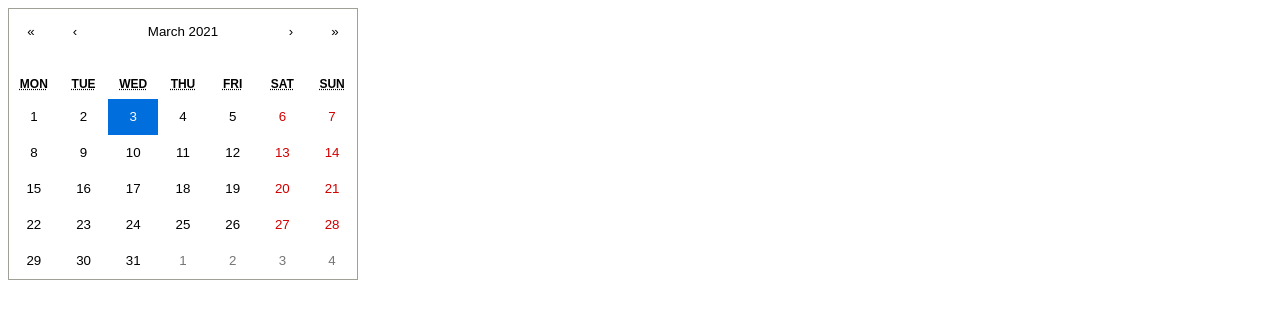
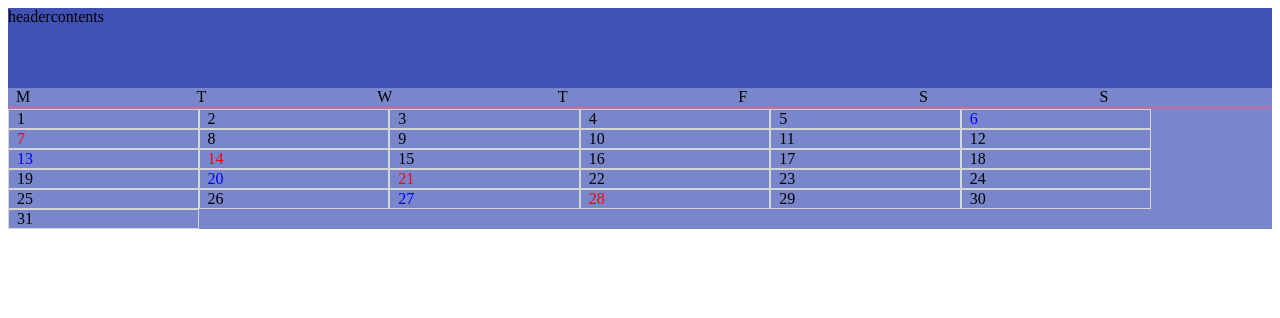
Before and after one commit to schedule-sharing/schedule-sharing-frontend, a Next.js app: page /calendar/calendar/Calendar in a window 1280 px wide. Shown: the top 318 px of the page. Built offline with nearby package versions, Linux system fonts and the light colour scheme.

Commit message:
feat: Calendar UI(1)

```diff
--- a/src/components/sidebar/sideMenuBarStyle.ts
+++ b/src/components/sidebar/sideMenuBarStyle.ts
@@ -1,6 +1,6 @@
 import { makeStyles, Theme } from "@material-ui/core";
 
-const drawerWidth = 240;
+const drawerWidth = 180;
 
 export default makeStyles((theme: Theme) => ({
   root: {
@@ -13,7 +13,6 @@ export default makeStyles((theme: Theme) => ({
   },
   content: {
     flexGrow: 1,
-    padding: theme.spacing(3),
     height: "100%"
   },
   appBar: {
--- a/src/index.css
+++ b/src/index.css
@@ -12,7 +12,7 @@ body {
   display: flex;
   flex-direction: column;
   height: 100%;
-}
+  }
 
 code {
   font-family: source-code-pro, Menlo, Monaco, Consolas, 'Courier New',
@@ -25,3 +25,9 @@ a:link{
 #root {
   flex: 1;
 }
+*{
+  box-sizing: border-box;
+}
+.App{
+  height: 100%;
+}
--- a/src/pages/calendar/calendar/Calendar.tsx
+++ b/src/pages/calendar/calendar/Calendar.tsx
@@ -1,9 +1,153 @@
-import React from "react";
-import ReactCalendar from "react-calendar";
-import "react-calendar/dist/Calendar.css";
+import React, { useState } from "react";
+import { makeStyles, Theme } from "@material-ui/core";
+import clsx from "clsx";
 
-const Calendar = () => (
-  <ReactCalendar value={new Date()} onChange={(v) => alert(v.toString())} />
-);
+const useStyles = makeStyles((theme: Theme) => ({
+  root: {
+    backgroundColor: theme.palette.primary.light,
+    height: "100%",
+    display: "flex",
+    flexDirection: "column"
+  },
+  header: {
+    height: "80px",
+    backgroundColor: theme.palette.primary.main
+  },
+  calHeader: {
+    display: "flex",
+    borderBottom: "3px solid",
+    borderBottomColor: "rgba(255, 89, 131, .4)"
+  },
+  calHeaderItem: {
+    flexBasis: "calc(100% / 7)",
+    paddingLeft: theme.spacing(1)
+  },
+  content: {
+    flex: "1",
+    flexWrap: "wrap",
+    display: "flex"
+  },
+  contentItem: {
+    border: "1px solid",
+    borderColor: theme.palette.grey.A100,
+    flexBasis: "calc(100% / 7)",
+    paddingLeft: theme.spacing(1)
+  },
+  saturday: {
+    color: "blue"
+  },
+  sunday: {
+    color: "red"
+  }
+}));
+
+const Calendar = () => {
+  const [date, setDate] = useState<DateType>({
+    year: "",
+    month: "",
+    day: "",
+    startOfMonth: "Mon"
+  });
+  const dateLogic = () => {
+    const date = new Date();
+  };
+  const classes = useStyles();
+  // date rendering example
+  const dates1 = [
+    { date: "1", dow: "Mon" },
+    { date: "2", dow: "Tues" },
+    { date: "3", dow: "Wed" },
+    { date: "4", dow: "Thur" },
+    { date: "5", dow: "Fri" },
+    { date: "6", dow: "Sat" },
+    { date: "7", dow: "Sun" },
+    { date: "8", dow: "Mon" },
+    { date: "9", dow: "Tues" },
+    { date: "10", dow: "Wed" },
+    { date: "11", dow: "Thur" },
+    { date: "12", dow: "Fri" },
+    { date: "13", dow: "Sat" },
+    { date: "14", dow: "Sun" },
+    { date: "15", dow: "Mon" },
+    { date: "16", dow: "Tues" },
+    { date: "17", dow: "Wed" },
+    { date: "18", dow: "Thur" },
+    { date: "19", dow: "Fri" },
+    { date: "20", dow: "Sat" },
+    { date: "21", dow: "Sun" },
+    { date: "22", dow: "Mon" },
+    { date: "23", dow: "Tues" },
+    { date: "24", dow: "Wed" },
+    { date: "25", dow: "Thur" },
+    { date: "26", dow: "Fri" },
+    { date: "27", dow: "Sat" },
+    { date: "28", dow: "Sun" },
+    { date: "29", dow: "Mon" },
+    { date: "30", dow: "Tues" },
+    { date: "31", dow: "Wed" }
+  ];
+  console.log(new Date().getMonth());
+  const dateRendering = (dates: Array<{ date: string; dow: string }>) => {
+    let empty = 0;
+    switch (dates[0].dow) {
+      case "Mon":
+        empty = 0;
+        break;
+      case "Tues":
+        empty = 1;
+        break;
+      case "Wed":
+        empty = 2;
+        break;
+      case "Thur":
+        empty = 3;
+        break;
+      case "Fri":
+        empty = 4;
+        break;
+      case "Sat":
+        empty = 5;
+        break;
+      case "Sun":
+        empty = 6;
+        break;
+      default:
+        break;
+    }
+    return (
+      <>
+        <div style={{ flexBasis: `calc((100% / 7)*${empty})` }} />
+        {dates.map((date) => (
+          <div
+            key={`year+month+${date.date} `}
+            className={clsx({
+              [classes.contentItem]: true,
+              [classes.saturday]: date.dow === "Sat",
+              [classes.sunday]: date.dow === "Sun"
+            })}>
+            <div>{date.date}</div>
+          </div>
+        ))}
+      </>
+    );
+  };
+  return (
+    <div className={classes.root}>
+      <div className={classes.header}>headercontents</div>
+      {/* weekrow */}
+      <div className={classes.calHeader}>
+        <div className={classes.calHeaderItem}>M</div>
+        <div className={classes.calHeaderItem}>T</div>
+        <div className={classes.calHeaderItem}>W</div>
+        <div className={classes.calHeaderItem}>T</div>
+        <div className={classes.calHeaderItem}>F</div>
+        <div className={classes.calHeaderItem}>S</div>
+        <div className={classes.calHeaderItem}>S</div>
+      </div>
+      {/* contents */}
+      <div className={classes.content}>{dateRendering(dates1)}</div>
+    </div>
+  );
+};
 
 export default Calendar;
--- /dev/null
+++ b/src/types.d.ts
@@ -0,0 +1,6 @@
+type DateType = {
+  year: string;
+  month: string;
+  day: string;
+  startOfMonth: "Mon" | "Tues" | "Wed" | "Thur" | "Fri" | "Sat" | "Sun";
+};
```
Also changed, not shown: src/App.tsx (+8 -7 lines), src/pages/calendar/CalendarLayout.tsx (+3 -5 lines), .eslintrc.json.
